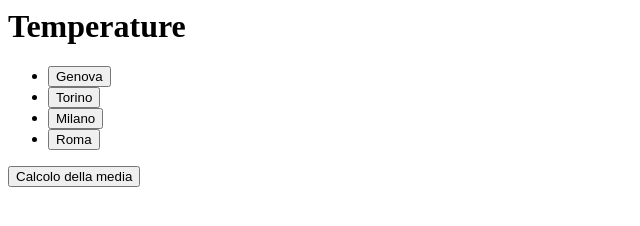
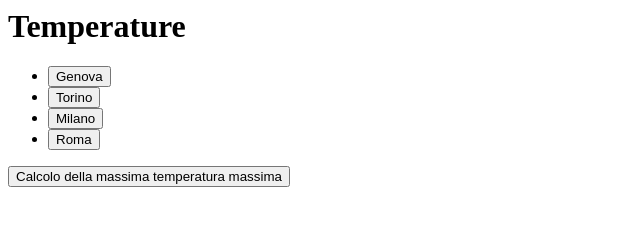
Before and after one commit to ChiaraDeNigris/massimaTempMassima, a website: page index.html in a window 1280 px wide. Shown: the whole page, without its empty margins (0-640 px from the left). Drawn offline with Linux system fonts and the light colour scheme.

Commit message:
2 files modified

```diff
--- a/index.html
+++ b/index.html
@@ -14,7 +14,7 @@
   </button> </li>
 </ul>
 <div id="risposta"> </div>
-<button type="button", id="calcoloMedia"">
-  Calcolo della media
+<button type="button", id="calcoloMedia">
+  Calcolo della massima temperatura massima
 </button>
 <div id="media"></div>
--- a/index.js
+++ b/index.js
@@ -19,7 +19,7 @@ function doCity(city, callback) {
   return promise;
 }
 async function display(city) {
-  let t = await doCity(city, data => data.main.temp_max);
+  let t = await doCity(city, data => data.main.temp);
   document.getElementById("risposta").innerHTML =
     "A " + city + " ci sono " + t + " gradi";
 }
```
